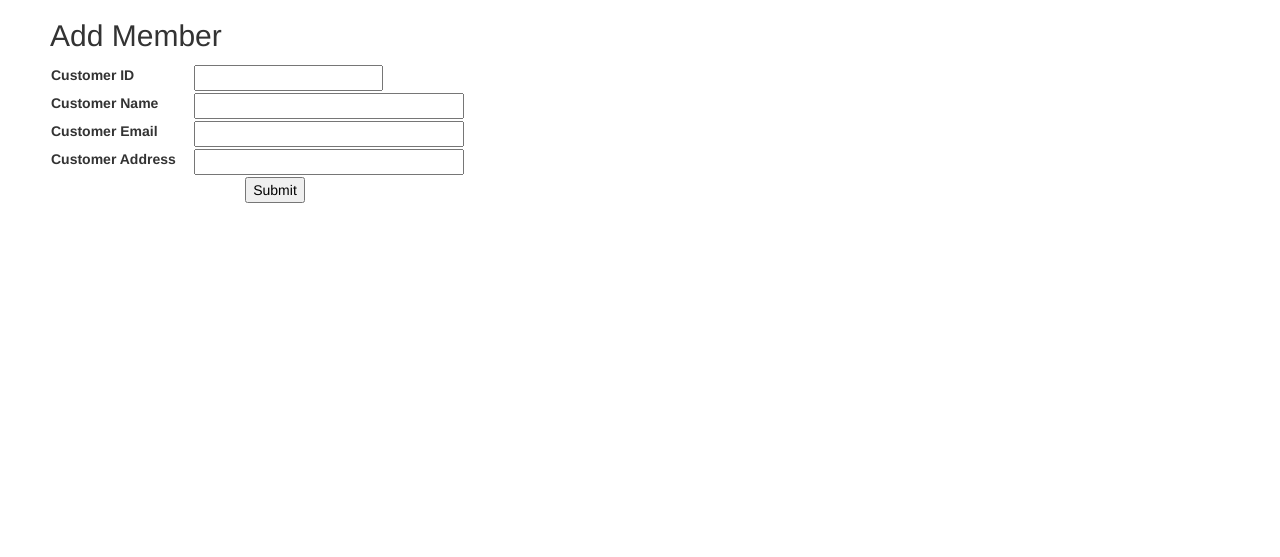
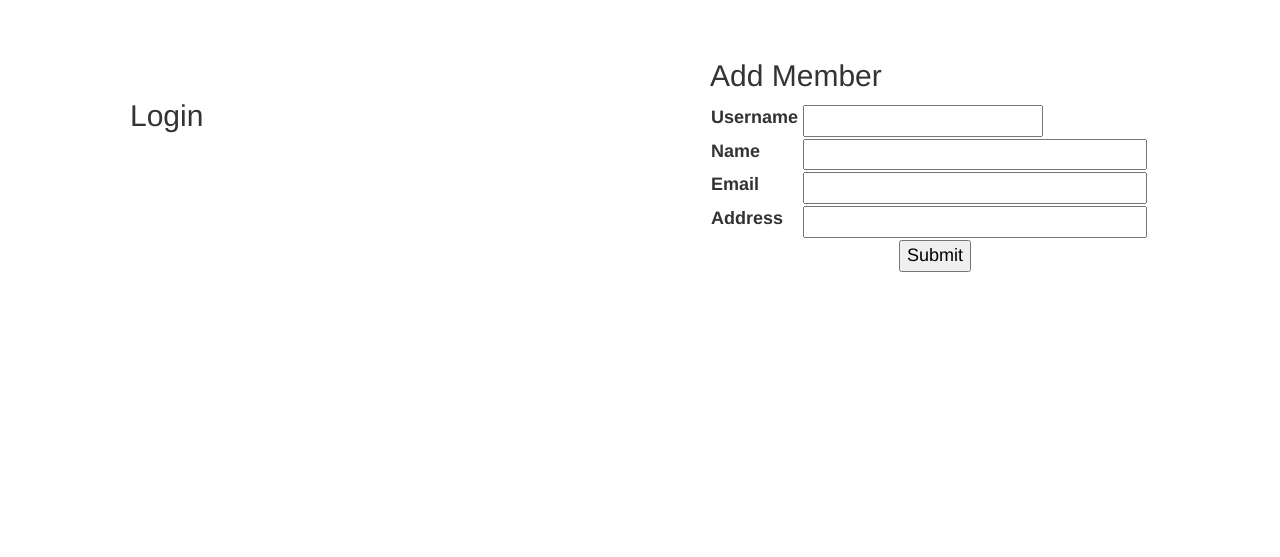
Before and after one commit to kkanwariya/project, a PHP site: page /website/index.php in a window 1280 px wide. Shown: the part 51-608 px from the top of the page. Run offline with PHP 8.4, Linux system fonts and the light colour scheme; some libraries are stand-ins or nearby versions.

Commit message:
trying to split the page for both login and signup

```diff
--- a/website/index.php
+++ b/website/index.php
@@ -38,6 +38,12 @@
       </div><!-- /.container -->
     </div><!-- /.navbar -->
 
+
+ <div style="float:left;padding:80px">
+ <h2>Login</h2>
+
+ </div>
+  <div style="width:500px;float:right;padding:20px;margin:20px 40px;font-size:18px;height:539px">
 <h2>Add Member</h2>
   <form name="htmlform" method="post" action="update.php">
   <table width="450px">
@@ -47,7 +53,7 @@
   </td>
   <tr>
    <td valign="top">
-    <label>Customer ID</label>
+    <label>Username</label>
    </td>
    <td valign="top">
     <input  type="number" name="cid" maxlength="50" size="30">
@@ -55,7 +61,7 @@
   </tr>
   <tr>
    <td valign="top">
-    <label>Customer Name</label>
+    <label>Name</label>
    </td>
    <td valign="top">
     <input  type="text" name="cname" maxlength="50" size="30">
@@ -64,7 +70,7 @@
 
  <tr>
    <td valign="top">
-    <label>Customer Email</label>
+    <label>Email</label>
    </td>
    <td valign="top">
     <input  type="text"  name="cemail" maxlength="50" size="30">
@@ -72,7 +78,7 @@
   </tr>
   <tr>
    <td valign="top">
-    <label>Customer Address</label>
+    <label>Address</label>
    </td>
    <td valign="top">
     <input  type="text" name="caddress" maxlength="50" size="30">
@@ -85,6 +91,7 @@
   </tr>
   </table>
   </form>
+  </div>
     <!--================================================== -->
     <!-- Placed at the end of the document so the pages load faster -->
     <script src="https://code.jquery.com/jquery-1.10.2.min.js"></script>
```
